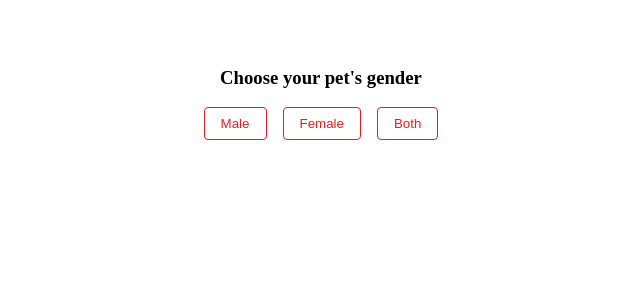
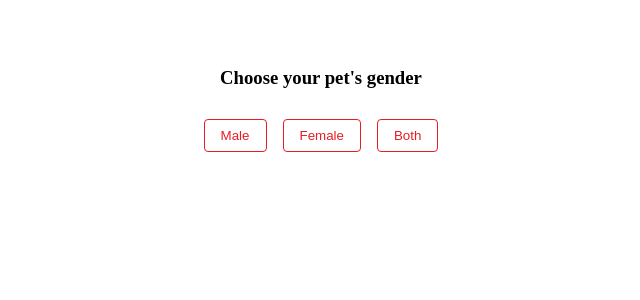
Before and after one commit to paolo-v-silva/pet-name-finder, a React (Vite) app: page / in a window 1280 px wide. Shown: the top 300 px of the page, without its empty margins (319-959 px from the left). Built offline with nearby package versions, Linux system fonts and the light colour scheme.

Commit message:
fix: add gender filter container

```diff
--- /dev/null
+++ b/src/components/CategoryFilter/CategoryFilter.css
@@ -0,0 +1,8 @@
+:root {
+  background-color: #fff;
+  border: 1px solid #c9c5b9;
+}
+
+.filter-text {
+  font-weight: 600;
+}
--- a/src/components/GenderFilter/GenderFilter.css
+++ b/src/components/GenderFilter/GenderFilter.css
@@ -1,8 +1,9 @@
-:root {
+.gender-filter-container {
   padding-block: 40px;
   display: flex;
+  flex-direction: column;
   justify-content: center;
-  gap: 24px;
+  gap: 12px;
 }
 
 .gender-container {
--- a/src/components/GenderFilter/GenderFilter.tsx
+++ b/src/components/GenderFilter/GenderFilter.tsx
@@ -11,7 +11,7 @@ export function GenderFilter({ activeGender, setActiveGender }: Props) {
   }
 
   return (
-    <>
+    <div className="gender-filter-container">
       <h3>Choose your pet's gender</h3>
       <div className="gender-container">
         <button
@@ -33,6 +33,6 @@ export function GenderFilter({ activeGender, setActiveGender }: Props) {
           Both
         </button>
       </div>
-    </>
+    </div>
   )
 }
```
Also changed, not shown: src/components/CategoryFilter/CategoryFilter.tsx (added, +13 -0 lines).
